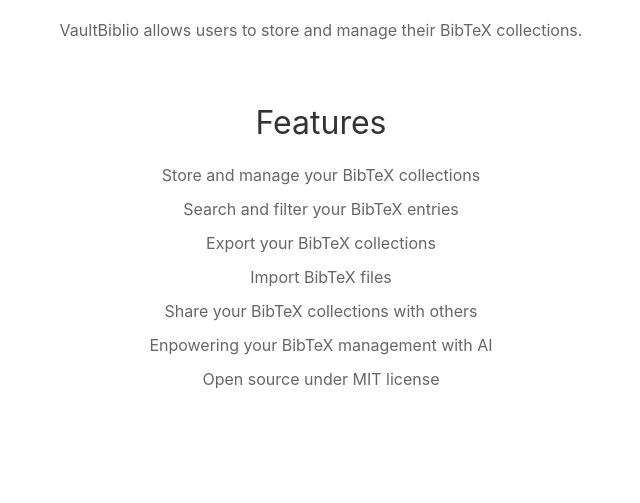
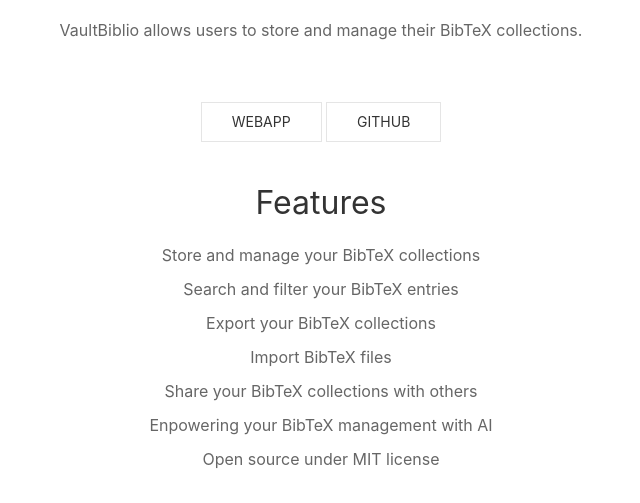
Before and after one commit to VaultBiblio/vaultbiblio.github.io, a plain HTML site: page index.html in a window 1280 px wide. Shown: the part 235-738 px from the top of the page, without its empty margins (319-959 px from the left). Drawn offline with nearby package versions, Linux system fonts and the light colour scheme.

Commit message:
page update

```diff
--- a/index.html
+++ b/index.html
@@ -20,6 +20,10 @@
         </div>
         <hr class="uk-divider">
         <div class="uk-text-center">
+            <div>
+                <a class="uk-button uk-button-default uk-form-medium" href="https://vaultbiblio.com">WebApp</a>
+                <a class="uk-button uk-button-default uk-form-medium" href="https://github.com/VaultBiblio/vaultbiblio.github.io.git">Github</a>
+            </div>
             <div class="uk-h2">Features</div>
             <ul class="uk-list uk-container">
                 <li>Store and manage your BibTeX collections</li>
```
